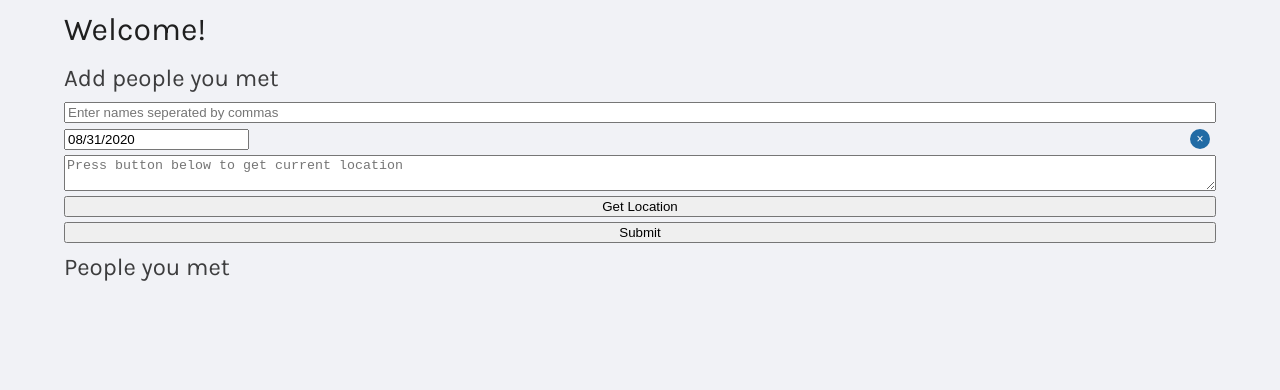
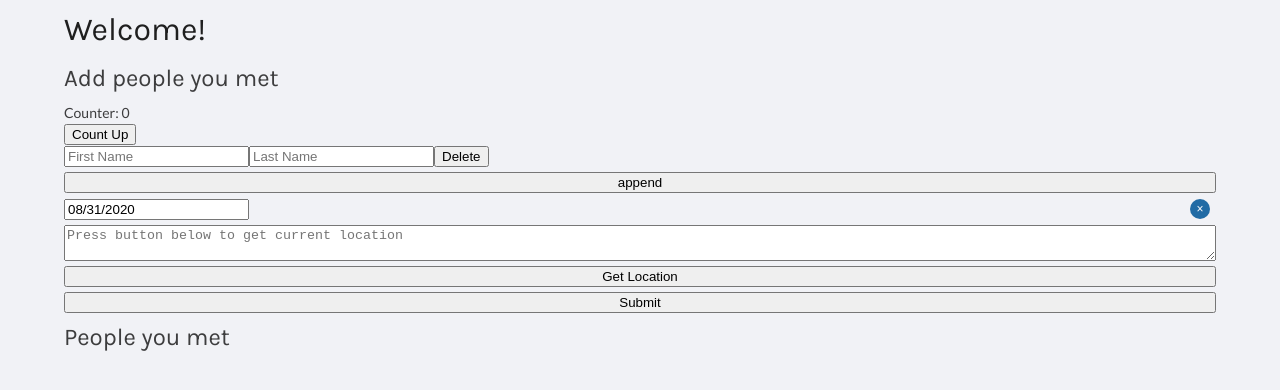
Before and after one commit to mar-zim/spread-love, a React (Create React App) app: page / in a window 1280 px wide. Shown: the top 390 px of the page. Built offline with nearby package versions, Linux system fonts and the light colour scheme.

Commit message:
Add dynamic fields in form

```diff
--- a/src/components/AddPeopleForm.js
+++ b/src/components/AddPeopleForm.js
@@ -2,16 +2,30 @@ import axios from 'axios'
 import React, { useState } from 'react'
 import ReactDatePicker from 'react-datepicker'
 import 'react-datepicker/dist/react-datepicker.css'
-import { Controller, useForm } from 'react-hook-form'
+import { Controller, useForm, useFieldArray } from 'react-hook-form'
 import styled from 'styled-components'
 import { v4 as uuidv4 } from 'uuid'
 
 export default function AddPeopleForm({ encounters, setEncounters }) {
   const [userLocation, setUserLocation] = useState('')
+  const [indexes, setIndexes] = useState([])
+  const [counter, setCounter] = useState(0)
+  console.log('counter', counter)
+  console.log('indexes', indexes)
   const inputId = uuidv4()
   const { register, handleSubmit, errors, formState, control, reset } = useForm(
     {
       mode: 'onBlur',
+      defaultValues: {
+        friends: [{ firstName: '', lastName: '' }],
+      },
+    }
+  )
+
+  const { fields, append, prepend, remove, swap, move, insert } = useFieldArray(
+    {
+      control,
+      name: 'friends',
     }
   )
 
@@ -19,6 +33,22 @@ export default function AddPeopleForm({ encounters, setEncounters }) {
     console.log('Input: ', newEncounter)
     setEncounters([...encounters, newEncounter])
     reset()
+  }
+
+  function addFriend() {
+    setCounter(counter + 1)
+    setIndexes([...indexes, counter])
+  }
+
+  function countUp() {
+    setCounter(counter + 1)
+  }
+
+  function removeFriend(index) {
+    setIndexes((prevIndexes) => [
+      ...prevIndexes.filter((item) => item !== index),
+    ])
+    setCounter((prevCounter) => prevCounter - 1)
   }
 
   function getLocation() {
@@ -39,18 +69,63 @@ export default function AddPeopleForm({ encounters, setEncounters }) {
   return (
     <div>
       <h3>Add people you met</h3>
+      <div>Counter: {counter}</div>
+      <button onClick={countUp}>Count Up</button>
       <StyledForm onSubmit={handleSubmit(onSubmit)}>
+        {fields.map((item, index) => {
+          return (
+            <div key={item.id}>
               <input
-          name="names"
+                name={`friends[${index}].firstName`}
+                defaultValue={`${item.firstName}`}
+                ref={register()}
+                placeholder="First Name"
+              />
+              <input
+                name={`friends[${index}].lastName`}
+                defaultValue={`${item.lastName}`}
+                ref={register()}
+                placeholder="Last Name"
+              />
+              <button type="button" onClick={() => remove(index)}>
+                Delete
+              </button>
+            </div>
+          )
+        })}
+
+        <button
+          type="button"
+          onClick={() => {
+            append({ firstName: '', lastName: '' })
+          }}
+        >
+          append
+        </button>
+        {/* {indexes.map((index) => {
+          const fieldName = `friends[${index}]`
+          return (
+            <div key={fieldName}>
+              <input
+                name={fieldName}
                 defaultValue=""
                 ref={register({
                   required: true,
                   minLength: 2,
                   maxLength: 100,
                 })}
-          placeholder="Enter names seperated by commas"
+                placeholder="Enter name of your friend"
               />
+              <button type="button" onClick={removeFriend(index)}>
+                Remove
+              </button>
+            </div>
+          )
+        })} */}
         {errors.names && <div>Please enter something above</div>}
+        {/* <button type="button" onClick={addFriend}>
+          Add Friend
+        </button> */}
         <Controller
           control={control}
           name="date"
--- a/src/components/ListItem.js
+++ b/src/components/ListItem.js
@@ -10,7 +10,14 @@ export default function ListItem({ encounter }) {
       <h4>
         Date: {month}/{day}/{year}
       </h4>
-      <div>People: {encounter.names}</div>
+      <div>People:</div>
+      <ul>
+        {encounter.friends.map((friend) => (
+          <li key={friend.firstName + friend.lastName}>
+            {friend.firstName} {friend.lastName}
+          </li>
+        ))}
+      </ul>
       <div>Location: {encounter.location}</div>
     </>
   )
```
Lines whose indentation alone changed are shown as unchanged.
